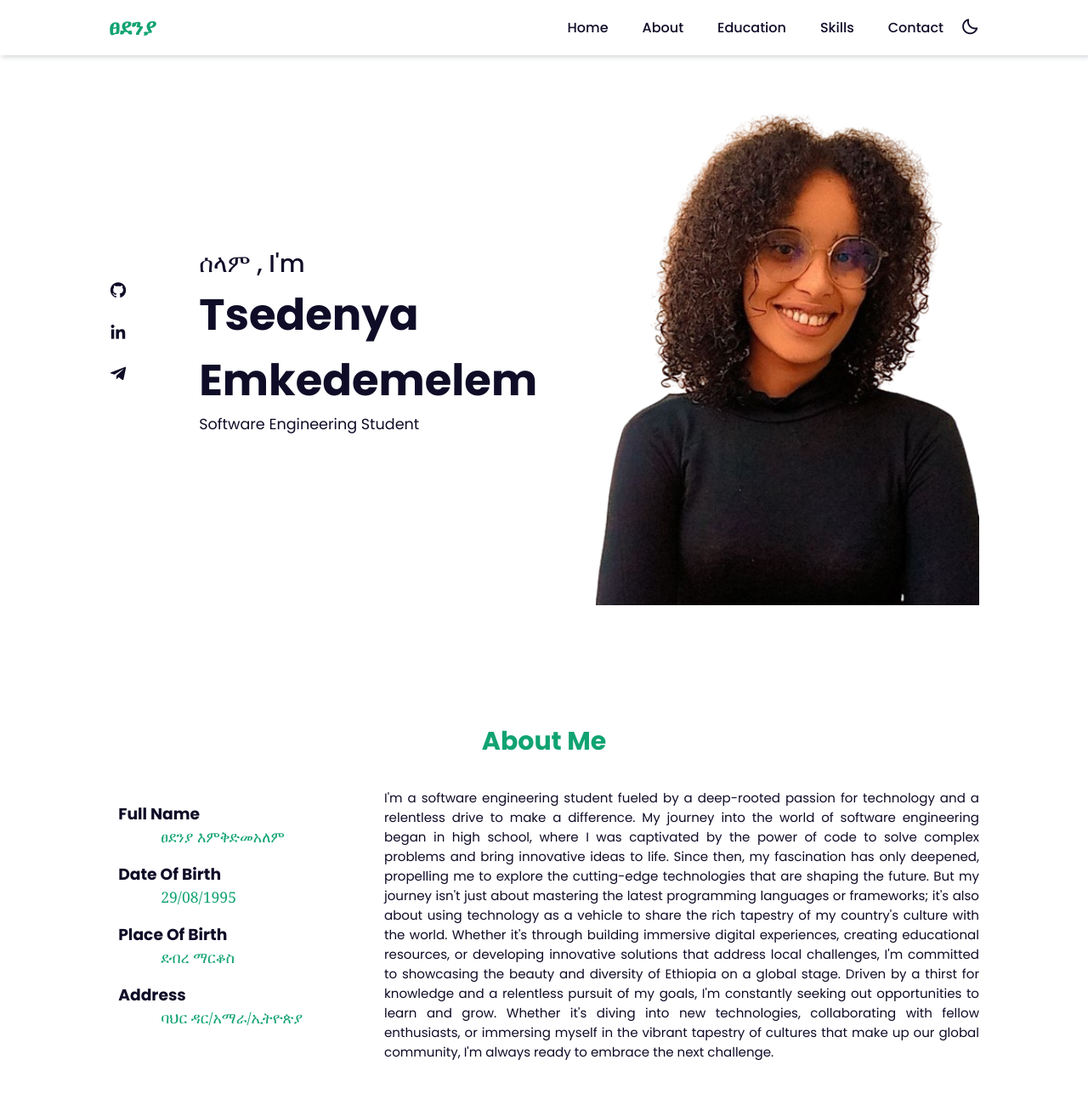
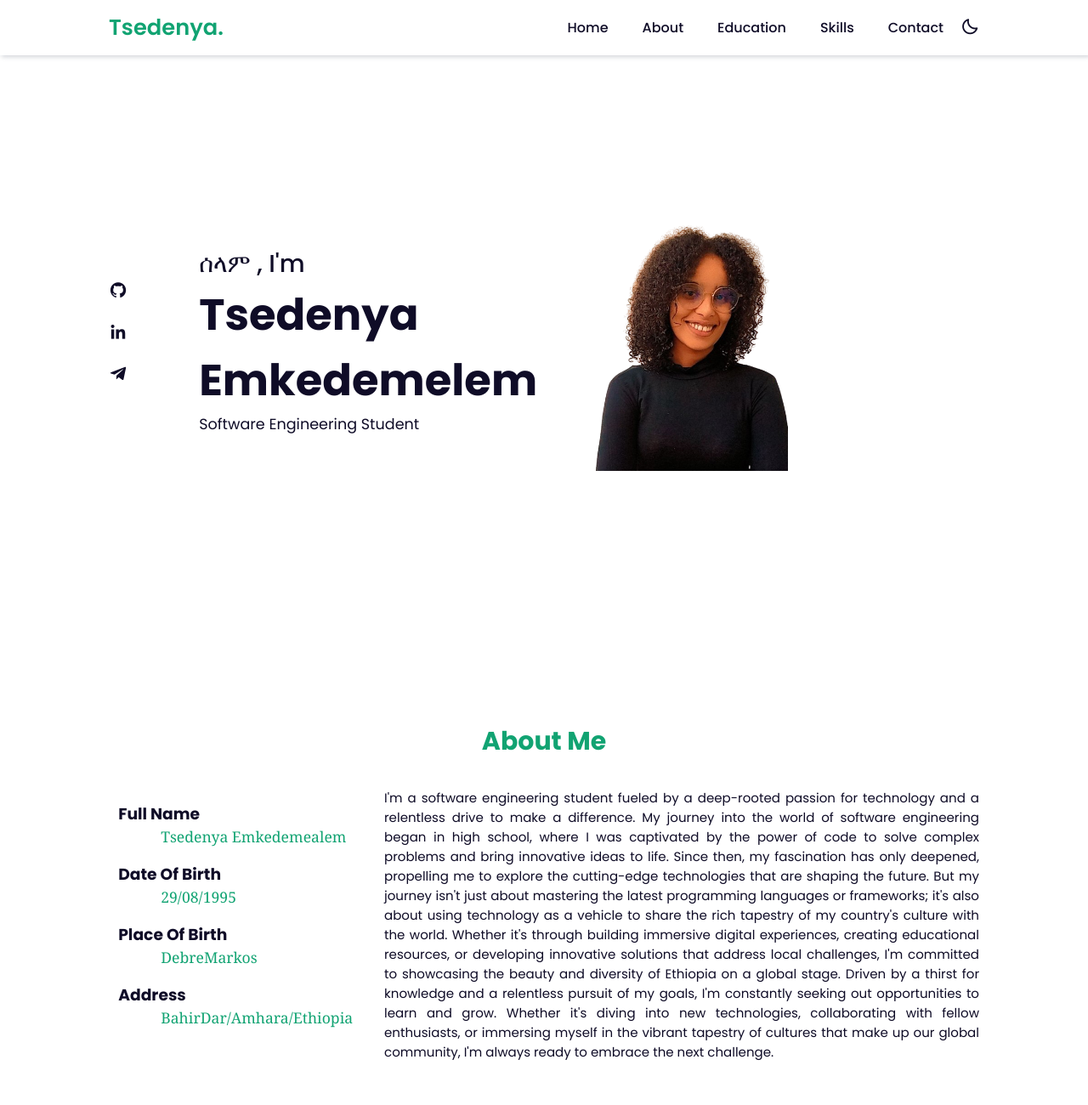
Before and after one commit to Tsedenawit29/Tsedenya-Emkedemealem_1404499, a plain HTML site: page index.html in a window 1280 px wide. Shown: the top 1300 px of the page at 85% size. Drawn offline with nearby package versions, Linux system fonts and the light colour scheme.

Commit message:
my last commit

```diff
--- a/index.html
+++ b/index.html
@@ -14,7 +14,7 @@
 <body>
     <!-- Navbar -->
     <header>
-        <a href="#" class="logo">ፀደንያ</a>
+        <a href="#" class="logo">Tsedenya.</a>
      <div class="bx bx-menu" id="menu-icon"></div>
         <ul class="navbar">
             <li><a href="#home">Home</a></li>
@@ -29,9 +29,9 @@
 
     <section class="home" id="home">
         <div class="social">
-            <a href="#"><i class='bx bxl-github'></i></a>
-            <a href="#"><i class='bx bxl-linkedin' ></i></a>
-            <a href="#"><i class='bx bxl-telegram' ></i></a>
+            <a href="https://github.com/Tsedenawit29"><i class='bx bxl-github'></i></a>
+            <a href="https://www.linkedin.com/in/tsedenya-emkedemealem-970145279"><i class='bx bxl-linkedin' ></i></a>
+            <a href="https://t.me/Tsedenawit"><i class='bx bxl-telegram' ></i></a>
         </div>
         <div class="home-img">
             <img src="me.jpg" alt="my picture">
@@ -53,7 +53,7 @@
             <div class="about-me">
                 <div class="information">
                     <h3>Full Name</h3>
-                    <span >ፀደንያ እምቅድመአለም</span>
+                    <span >Tsedenya Emkedemealem</span>
                 </div>
                 <div class="information">
                     <h3>Date Of Birth</h3>
@@ -61,11 +61,11 @@
                 </div>
                 <div class="information">
                     <h3>Place Of Birth</h3>
-                    <span>ደብረ ማርቆስ </span>
+                    <span>DebreMarkos</span> </span>
                 </div>
                 <div class="information">
                     <h3>Address</h3>
-                    <span>ባህር ዳር/አማራ/ኢትዮጵያ</span>
+                    <span>BahirDar/Amhara/Ethiopia</span>
                 </div>
                 <!-- <div class="information">
                     <h3>Career Of Choice</h3>
--- a/style.css
+++ b/style.css
@@ -103,7 +103,7 @@ header.shadow {
   order: 3;
 }
 .home-img img {
-  width: 100%;
+  width: 50%;
 }
 .home-img img:hover {
   transform: scale(1.05);
```
